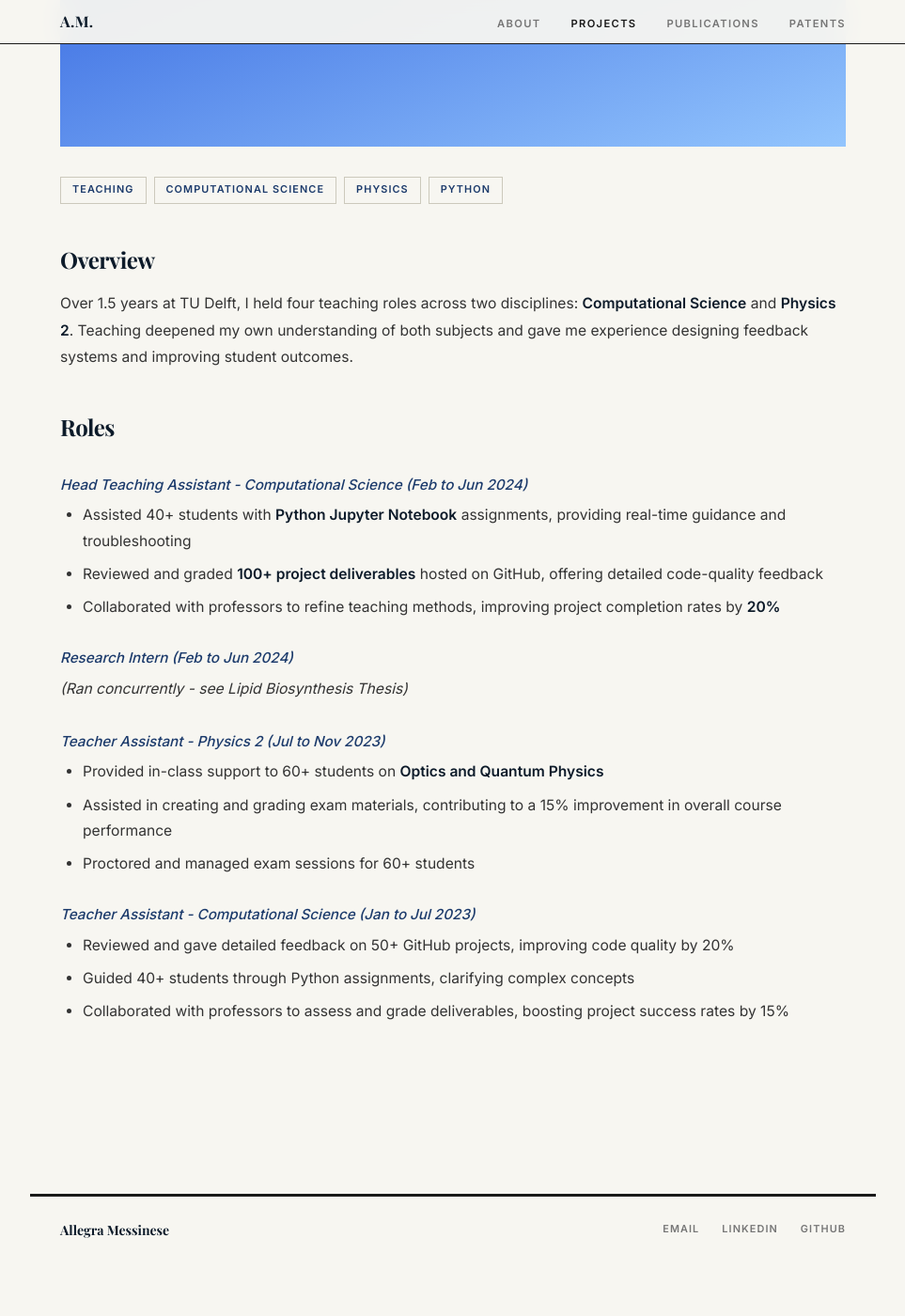
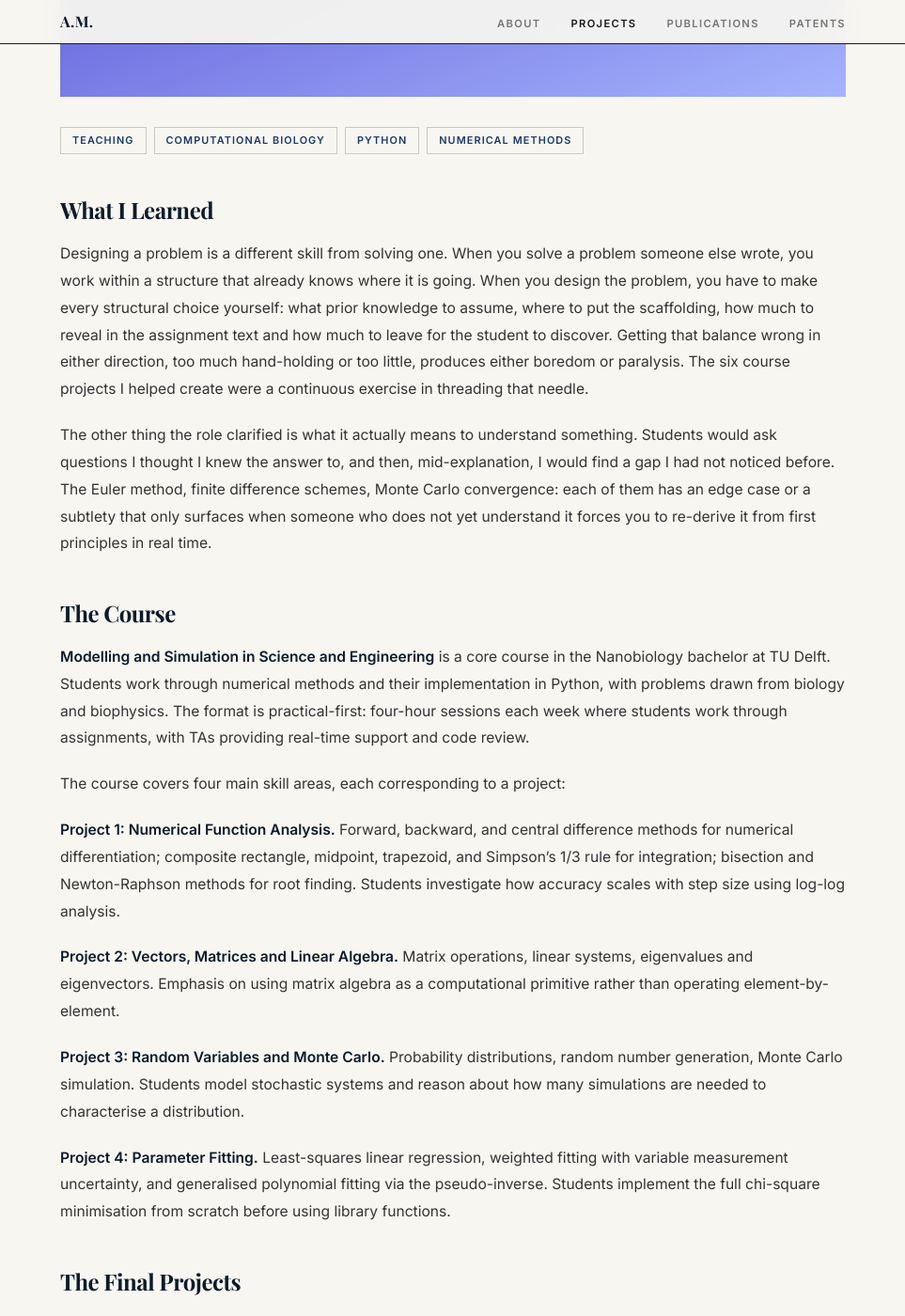
Before and after one commit to allimessinese/allimessinese.github.io, a Jekyll site: the page built from _projects/tu-delft-teaching.md, in a window 1280 px wide and 1400 px high, scrolled down 537 px. Shown: the whole window at 94% size, without its empty margins (158-1121 px from the left). Built offline with Jekyll 4.4.1, drawn with Linux system fonts in a browser that asks for light colours; some web fonts are replaced; before the commit the page ends 1881 px from its top, so only the background shows below that; some of the changed text lies outside the part shown.

Commit message:
Rewrite TU Delft teaching page: full article with course projects, SIR model, Head TA responsibilities
Co-Authored-By: Claude Sonnet 4.6 <noreply@anthropic.com>

```diff
--- a/_projects/tu-delft-teaching.md
+++ b/_projects/tu-delft-teaching.md
@@ -1,37 +1,55 @@
 ---
-title: "Teaching - Delft University of Technology"
+title: "Teaching at TU Delft"
 year: 2024
 role: "Head Teaching Assistant"
 institution: "Delft University of Technology"
-summary: "Held multiple teaching roles at TU Delft over 1.5 years across Computational Science and Physics, supporting 100+ students with Python, Jupyter Notebooks, Optics, and Quantum Physics."
-tags: [teaching, computational science, physics, Python]
-gradient: grad-7
+summary: "Head TA for Computational Biology at TU Delft, responsible for designing course projects on GitHub, grading deliverables, and running weekly 4-hour practicals. Also TA for Physics 2 (Optics and Quantum Physics)."
+tags: [teaching, computational biology, Python, numerical methods]
+gradient: grad-5
 category: teaching
 city: "Delft"
 lat: 52.0116
 lng: 4.3571
 ---
 
-## Overview
+## What I Learned
 
-Over 1.5 years at TU Delft, I held four teaching roles across two disciplines: **Computational Science** and **Physics 2**. Teaching deepened my own understanding of both subjects and gave me experience designing feedback systems and improving student outcomes.
+Designing a problem is a different skill from solving one. When you solve a problem someone else wrote, you work within a structure that already knows where it is going. When you design the problem, you have to make every structural choice yourself: what prior knowledge to assume, where to put the scaffolding, how much to reveal in the assignment text and how much to leave for the student to discover. Getting that balance wrong in either direction, too much hand-holding or too little, produces either boredom or paralysis. The six course projects I helped create were a continuous exercise in threading that needle.
 
-## Roles
+The other thing the role clarified is what it actually means to understand something. Students would ask questions I thought I knew the answer to, and then, mid-explanation, I would find a gap I had not noticed before. The Euler method, finite difference schemes, Monte Carlo convergence: each of them has an edge case or a subtlety that only surfaces when someone who does not yet understand it forces you to re-derive it from first principles in real time.
 
-### Head Teaching Assistant - Computational Science *(Feb to Jun 2024)*
-- Assisted 40+ students with **Python Jupyter Notebook** assignments, providing real-time guidance and troubleshooting
-- Reviewed and graded **100+ project deliverables** hosted on GitHub, offering detailed code-quality feedback
-- Collaborated with professors to refine teaching methods, improving project completion rates by **20%**
+## The Course
 
-### Research Intern *(Feb to Jun 2024)*
-*(Ran concurrently - see [Lipid Biosynthesis Thesis](/projects/bacillus-subtilis-lipid-biosynthesis/))*
+**Modelling and Simulation in Science and Engineering** is a core course in the Nanobiology bachelor at TU Delft. Students work through numerical methods and their implementation in Python, with problems drawn from biology and biophysics. The format is practical-first: four-hour sessions each week where students work through assignments, with TAs providing real-time support and code review.
 
-### Teacher Assistant - Physics 2 *(Jul to Nov 2023)*
-- Provided in-class support to 60+ students on **Optics and Quantum Physics**
-- Assisted in creating and grading exam materials, contributing to a 15% improvement in overall course performance
-- Proctored and managed exam sessions for 60+ students
+The course covers four main skill areas, each corresponding to a project:
 
-### Teacher Assistant - Computational Science *(Jan to Jul 2023)*
-- Reviewed and gave detailed feedback on 50+ GitHub projects, improving code quality by 20%
-- Guided 40+ students through Python assignments, clarifying complex concepts
-- Collaborated with professors to assess and grade deliverables, boosting project success rates by 15%
+**Project 1: Numerical Function Analysis.** Forward, backward, and central difference methods for numerical differentiation; composite rectangle, midpoint, trapezoid, and Simpson's 1/3 rule for integration; bisection and Newton-Raphson methods for root finding. Students investigate how accuracy scales with step size using log-log analysis.
+
+**Project 2: Vectors, Matrices and Linear Algebra.** Matrix operations, linear systems, eigenvalues and eigenvectors. Emphasis on using matrix algebra as a computational primitive rather than operating element-by-element.
+
+**Project 3: Random Variables and Monte Carlo.** Probability distributions, random number generation, Monte Carlo simulation. Students model stochastic systems and reason about how many simulations are needed to characterise a distribution.
+
+**Project 4: Parameter Fitting.** Least-squares linear regression, weighted fitting with variable measurement uncertainty, and generalised polynomial fitting via the pseudo-inverse. Students implement the full chi-square minimisation from scratch before using library functions.
+
+## The Final Projects
+
+At the end of the course, students chose one of two longer projects as a final assessment. These were designed to require synthesis across all four skill areas.
+
+**Final Project A: Deterministic and Stochastic Models of Epidemic Spread (SIR Model).** Students first implemented the classic SIR model as an initial value problem solved by the Euler method, producing stacked area plots of susceptible, infected, and removed populations over 150 days. They then built a stochastic version: a 1,000-person social network encoded as an adjacency matrix, with infection propagating through the network probabilistically at each discrete time step. A Monte Carlo loop of 100 runs produced a distribution of outcomes. Students estimated R0 at the day of peak infection across simulations and fitted a gamma distribution to the R0 distribution using SciPy.
+
+**Final Project B: Worm-like Chain Model.** A biophysical model of polymer mechanics, applied to DNA and other semiflexible polymers. Students implemented the worm-like chain force-extension relationship and fitted it to simulated experimental data, combining numerical methods, parameter estimation, and physical reasoning.
+
+## My Role
+
+As Head TA for Computational Biology, I was responsible for the full TA operation on the course:
+
+**Project design and maintenance.** I created and maintained the course projects on GitHub. This included writing assignment text, scaffolding code templates, designing grading rubrics, and iterating on projects between years based on where students consistently struggled.
+
+**Grading and feedback.** I reviewed and graded student deliverables hosted on GitHub, providing code-quality feedback on correctness, vectorisation, and structure. The emphasis was on feedback that taught rather than feedback that just scored.
+
+**Weekly practicals.** I ran four-hour practical sessions each week, circulating between students to debug code, clarify concepts, and identify when a question was revealing a structural gap in the assignment rather than in the student.
+
+## Physics 2
+
+Alongside the Computational Biology role, I also served as TA for **Physics 2** (Optics and Quantum Physics), supporting 60+ students during in-class sessions and contributing to exam materials and proctoring.
```
